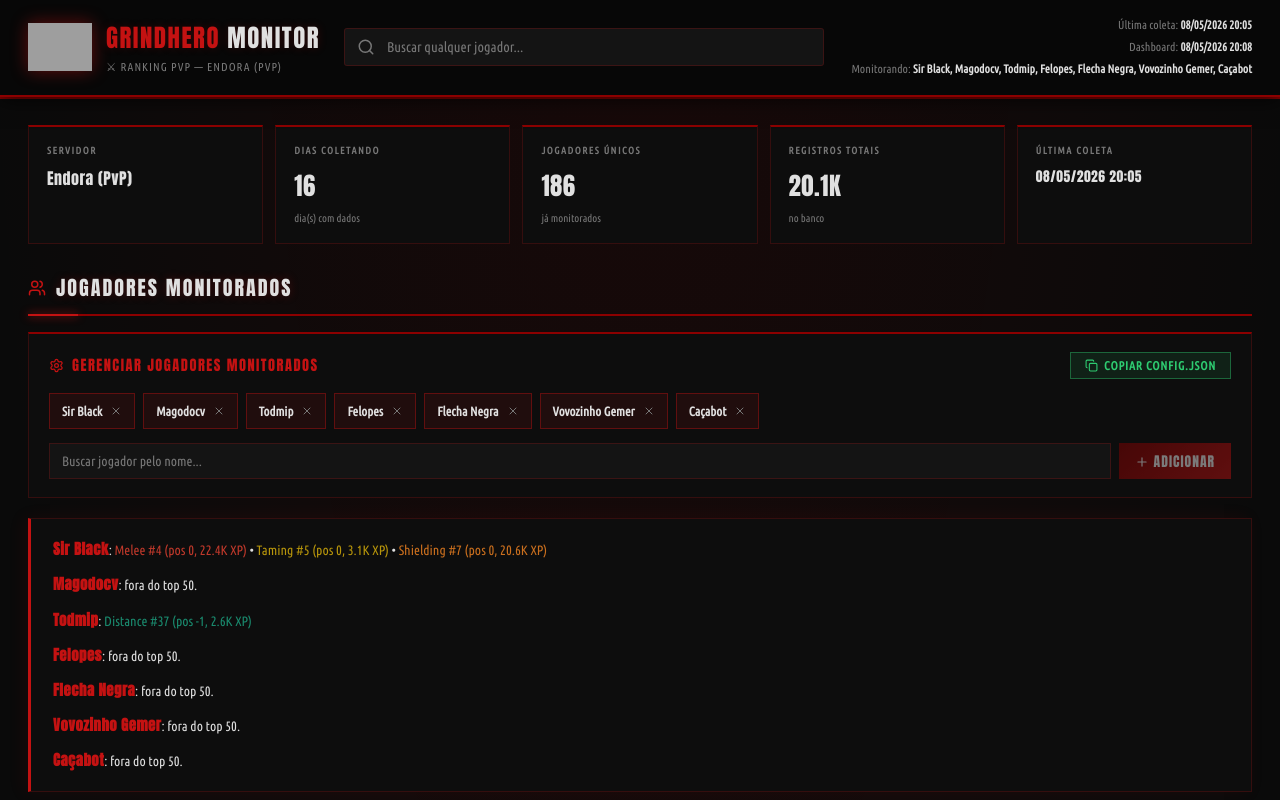
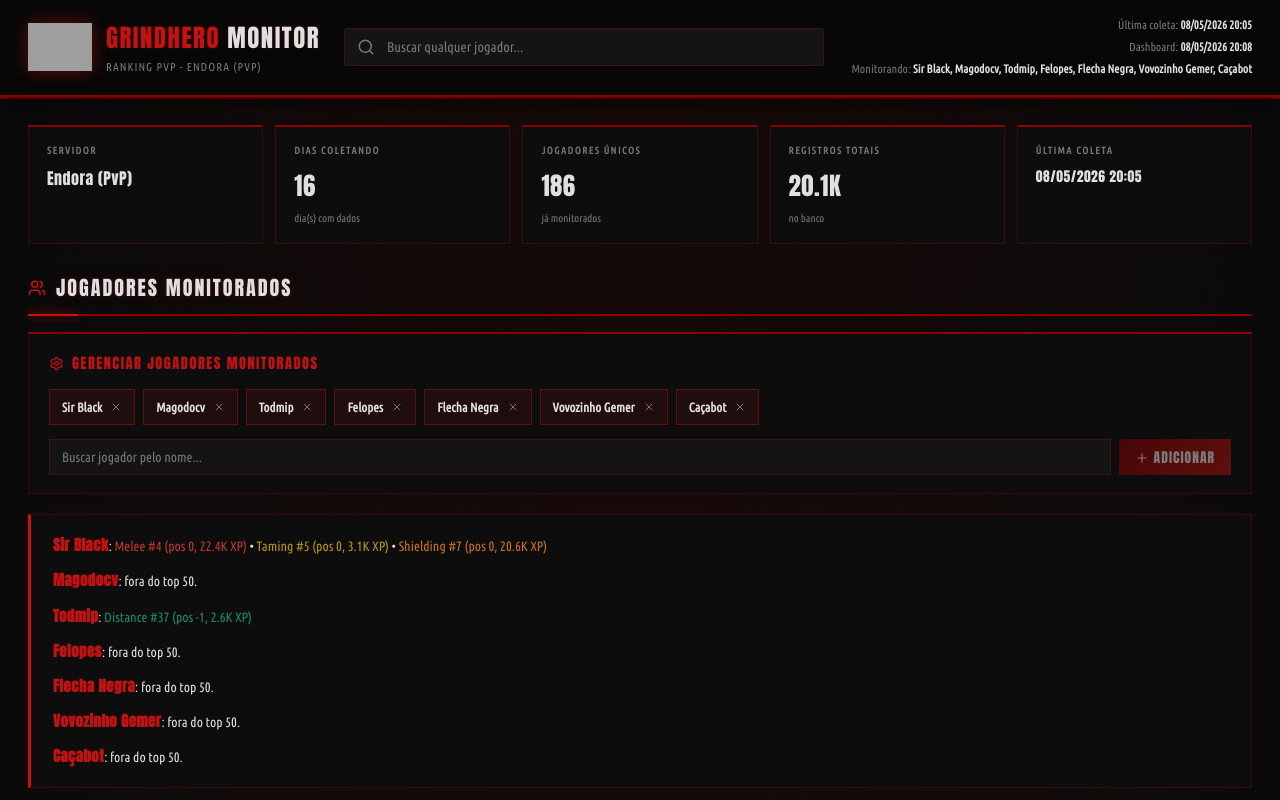
Before and after one commit to FelipeSoares-1/grindhero-ranking-monitor, a React (Vite) app in the folder dashboard-app/: page / in a window 1280 px wide. Shown: the top 800 px of the page. Built offline with nearby package versions, Linux system fonts and the light colour scheme; grey boxes are pictures that could not be loaded.

Commit message:
Update dashboard header and footer UI

```diff
--- a/dashboard-app/src/App.tsx
+++ b/dashboard-app/src/App.tsx
@@ -175,14 +175,24 @@ export default function App() {
         />
       )}
 
-      <p style={{
-        textAlign: 'center', color: 'var(--muted)', fontSize: '0.7rem',
-        marginTop: 24, padding: '20px 28px 0',
-        borderTop: '1px solid var(--border)',
-        textTransform: 'uppercase', letterSpacing: 1,
-      }}>
-        GrindHero Monitor • {data.metadata.server} • Recharts Edition
-      </p>
+      <footer
+        style={{
+          textAlign: 'center',
+          padding: '2rem',
+          background: 'var(--dark)',
+          borderTop: '1px solid var(--border)',
+          display: 'flex',
+          flexDirection: 'column',
+          alignItems: 'center',
+          justifyContent: 'center',
+          gap: '0.5rem',
+          color: 'var(--dim)'
+        }}>
+        <div>Monitor - Grind Hero</div>
+        <div>Red Skull Guild</div>
+        <img src="https://redskull.space/images/red-skull-logo.webp" alt="Red Skull Logo"
+          style={{ width: 50, height: 'auto', marginTop: 10, filter: 'drop-shadow(0 0 5px rgba(196, 18, 18, 0.4))' }} />
+      </footer>
     </div>
   );
 }
--- a/dashboard-app/src/components/Layout.tsx
+++ b/dashboard-app/src/components/Layout.tsx
@@ -66,7 +66,7 @@ export function Header({ data, onPlayerSelect, onOpenDrawer }: HeaderProps) {
           <div className="header-title">
             <span className="accent">GrindHero</span> Monitor
           </div>
-          <div className="header-sub">⚔ Ranking PvP — {metadata.server}</div>
+          <div className="header-sub">Ranking PvP - {metadata.server}</div>
         </div>
       </div>
 
--- a/dashboard-app/src/components/WatchedManager.css
+++ b/dashboard-app/src/components/WatchedManager.css
@@ -17,14 +17,6 @@
   font-size: 0.9rem; color: var(--red); text-transform: uppercase; letter-spacing: 1.5px;
   display: flex; align-items: center; gap: 8px;
 }
-.wm-save-btn {
-  background: rgba(46,204,113,0.1); border: 1px solid rgba(46,204,113,0.4);
-  color: #2ecc71; cursor: pointer; padding: 6px 14px;
-  font-family: inherit; font-size: 0.75rem; font-weight: 700;
-  text-transform: uppercase; letter-spacing: 0.8px;
-  transition: all 0.2s; display: flex; align-items: center; gap: 6px;
-}
-.wm-save-btn:hover { background: rgba(46,204,113,0.2); box-shadow: 0 0 10px rgba(46,204,113,0.2); }
 
 .wm-chips { display: flex; flex-wrap: wrap; gap: 8px; margin-bottom: 14px; min-height: 36px; }
 .wm-chip {
@@ -79,29 +71,11 @@
 .wm-suggestion-meta { font-size: 0.7rem; color: var(--muted); font-family: 'Fira Code', monospace; }
 .wm-suggestion-item.already { opacity: 0.4; cursor: not-allowed; }
 
-.wm-config-box {
-  margin-top: 12px; padding: 10px 12px;
-  background: var(--bg2); border: 1px solid var(--border);
-  border-left: 2px solid var(--gold);
-  font-size: 0.72rem; color: var(--muted); line-height: 1.8;
-}
-.wm-config-box code {
-  background: rgba(0,0,0,0.4); padding: 1px 6px;
-  color: var(--gold); font-family: 'Fira Code', monospace; font-size: 0.75rem;
-}
-.wm-copy-btn {
-  background: none; border: 1px solid rgba(212,175,55,0.4);
-  color: var(--gold); cursor: pointer; padding: 4px 10px;
-  font-size: 0.7rem; font-family: inherit; margin-top: 8px;
-  transition: all 0.15s; display: block;
-}
-.wm-copy-btn:hover { background: rgba(212,175,55,0.1); }
 
 /* ── Responsive ── */
 @media (max-width: 600px) {
   .wm-panel { padding: 14px 12px; }
   .wm-header { flex-direction: column; align-items: flex-start; }
-  .wm-save-btn { width: 100%; justify-content: center; }
   .wm-search-row { flex-direction: column; }
   .wm-add-btn { width: 100%; }
 }
--- a/dashboard-app/src/components/WatchedManager.tsx
+++ b/dashboard-app/src/components/WatchedManager.tsx
@@ -2,7 +2,7 @@
 // Painel para adicionar/remover jogadores monitorados.
 // Persiste no localStorage. Mostra como atualizar o config.json.
 import { useState, useMemo, useRef } from 'react';
-import { Settings, Plus, X, Copy, Check } from 'lucide-react';
+import { Settings, Plus, X } from 'lucide-react';
 import type { DashboardData } from '../types';
 import { fmtXP } from '../utils/colors';
 import './WatchedManager.css';
@@ -17,7 +17,6 @@ interface Props {
 export function WatchedManager({ data, watchedPlayers, onAddPlayer, onRemovePlayer }: Props) {
   const [query, setQuery] = useState('');
   const [showSuggestions, setShowSuggestions] = useState(false);
-  const [copied, setCopied] = useState(false);
   const inputRef = useRef<HTMLInputElement>(null);
 
   // Todos os jogadores que já apareceram no banco (distinct)
@@ -61,26 +60,7 @@ export function WatchedManager({ data, watchedPlayers, onAddPlayer, onRemovePlay
     inputRef.current?.focus();
   }
 
-  // Gera o JSON do config.json atualizado
-  const configJson = JSON.stringify(
-    {
-      watched_players: watchedPlayers,
-      server: data.metadata.server.startsWith('{')
-        ? JSON.parse(data.metadata.server)
-        : { id: 3, name: data.metadata.server },
-      ranking_types: data.metadata.ranking_types,
-      dashboard_title: 'GrindHero Monitor',
-    },
-    null,
-    2,
-  );
 
-  function copyConfig() {
-    navigator.clipboard.writeText(configJson).then(() => {
-      setCopied(true);
-      setTimeout(() => setCopied(false), 2500);
-    });
-  }
 
   return (
     <div className="wm-panel">
@@ -89,10 +69,6 @@ export function WatchedManager({ data, watchedPlayers, onAddPlayer, onRemovePlay
           <Settings size={15} />
           Gerenciar Jogadores Monitorados
         </div>
-        <button className="wm-save-btn" onClick={copyConfig}>
-          {copied ? <Check size={13} /> : <Copy size={13} />}
-          {copied ? 'Copiado!' : 'Copiar config.json'}
-        </button>
       </div>
 
       {/* Chips dos jogadores atuais */}
```
